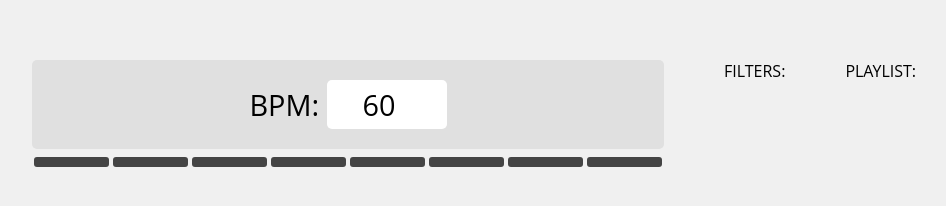
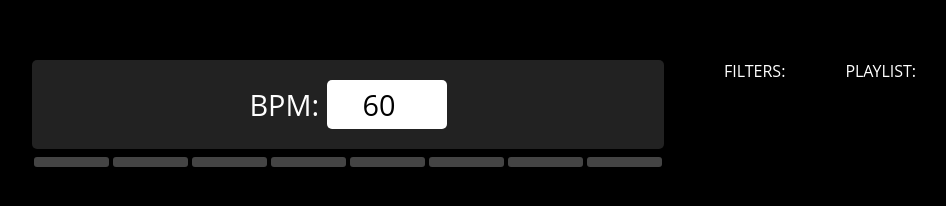
Before and after one commit to kalamun/prospettiva, a plain HTML site: page controls.html in a window 1280 px wide. Shown: the whole page, without its empty margins (28-974 px from the left). Drawn offline with Linux system fonts and the light colour scheme.

Commit message:
Dark mode

```diff
--- a/controls.html
+++ b/controls.html
@@ -8,12 +8,13 @@
 
 <style>
 body, html {
-	background:#f0f0f0;
+	color: #fff;
+	background:#000;
 	width:100%;
 	height:100%;
 	padding:0;
 	margin:0;
-	font-family:Open Sans;
+	font-family:'Open Sans', sans-serif;
 }
 
 * {
@@ -31,13 +32,13 @@ body, html {
 input {
 	border:0;
 	border-radius:5px;
-	font-family:'Open Sans';
+	font-family:'Open Sans', sans-serif;
 }
 
 .bpm-container {
 	width:100%;
 	text-align:center;
-	background:#e0e0e0;
+	background:#222222;
 	border-radius:5px;
 	padding:20px;
 	font-size:1.8rem;
@@ -51,7 +52,7 @@ input {
 
 .sequencer {
 	width:100%;
-	background:#f0f0f0;
+	background:#000;
 }
 .sequencer:after {
 	display:block;
@@ -73,7 +74,7 @@ input {
 
 .seq {
 	width:100%;
-	background:#f0f0f0;
+	background:#000;
 }
 .seq:after {
 	display:block;
@@ -110,10 +111,10 @@ ul li {
 	padding:4px 10px;
 	margin:3px 0;
 	border-radius:5px;
-	background:#e0e0e0;
+	background:#222222;
 }
 ul li.selected {
-	background:#fff;
+	background:#ca0000;
 }
 
 
```
